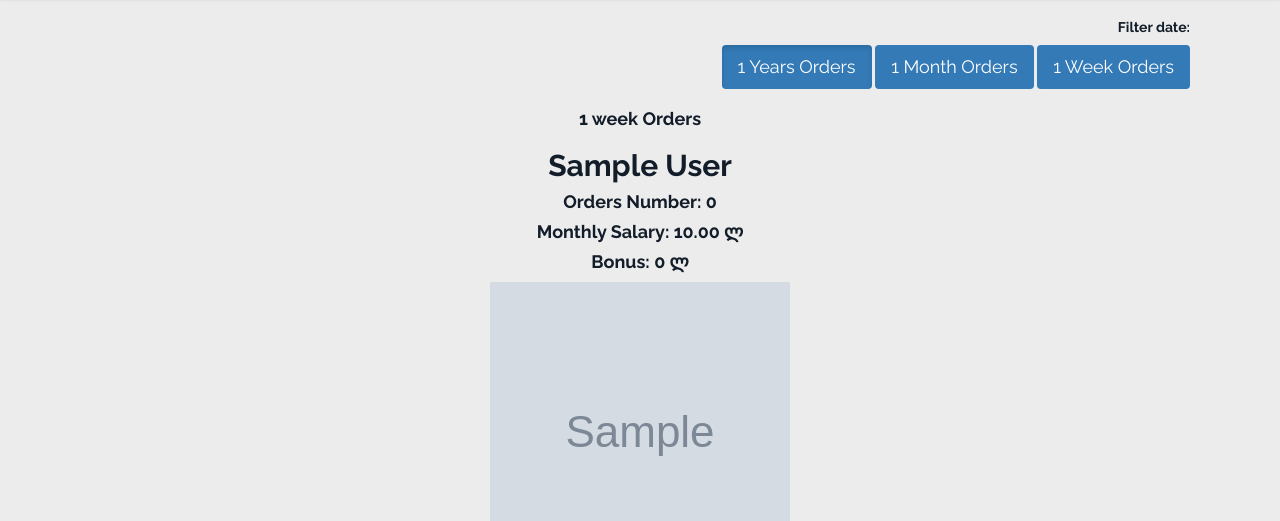
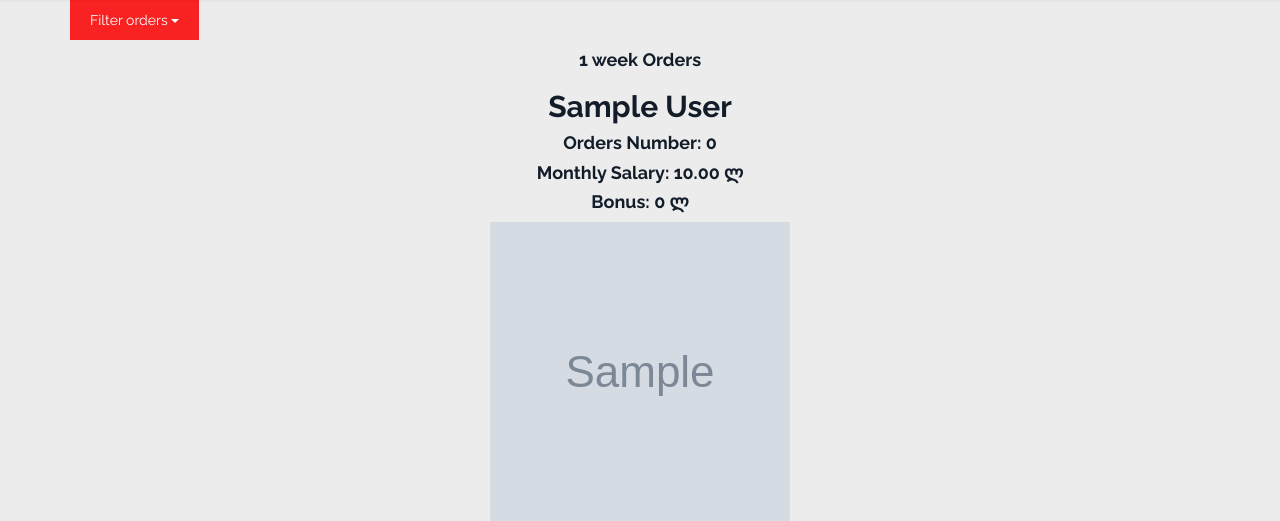
Before and after one commit to Gogora6/car_wash, a Django app: page /1/employee?filter=7 in a window 1280 px wide. Shown: the part 88-609 px from the top of the page. Run offline with Django 3.2, Linux system fonts and the light colour scheme; tables that the repository leaves empty hold one stand-in row (values such as "Sample post"); grey boxes marked "Sample" are stand-in pictures; some libraries are stand-ins or nearby versions.

Commit message:
changed orders filter design

```diff
--- a/serviceapp/views.py
+++ b/serviceapp/views.py
@@ -23,6 +23,7 @@ def employee(request, pk):
     employee_detail = get_object_or_404(User, pk=pk)
 
     filter_day = request.GET.get('filter')
+
     if filter_day:
         filter_date = datetime.datetime.now() - datetime.timedelta(days=int(filter_day))
         orders = Order.objects.filter(employee=pk, start_date__gte=filter_date).all()
@@ -35,6 +36,7 @@ def employee(request, pk):
         bonus = sum_prices * employee_detail.share / 100
     else:
         bonus = 0
+
     return render(request, template_name='pages/employee.html', context={
         'orders': orders,
         'employee': employee_detail,
--- a/templates/pages/employee.html
+++ b/templates/pages/employee.html
@@ -5,19 +5,28 @@
 {% load static %}
 {% block content %}
     <div class="container">
-        <div class="filter-div">
-            <h5 class="text-right wow">Filter date: </h5>
-            <a href='{% url 'employee_detail' employee.id %}?filter=365' id="filter-button"
-               class="btn btn-primary btn-lg active "
-               role="button"
-               aria-pressed="true">1 Years Orders</a>
-            <a href='{% url 'employee_detail' employee.id %}?filter=31' id="filter-button"
-               class="btn btn-primary btn-lg " role="button"
-               aria-pressed="true">1 Month Orders</a>
-            <a href='{% url 'employee_detail' employee.id %}?filter=7' id="filter-button"
-               class="btn btn-primary btn-lg " role="button"
-               aria-pressed="true">1 Week Orders</a>
-
+{#        <div class="filter-div">#}
+{#            <h5 class="text-right wow">Filter date: </h5>#}
+{#            <a href='{% url 'employee_detail' employee.id %}?filter=365' id="filter-button"#}
+{#               class="btn btn-primary btn-lg active "#}
+{#               role="button"#}
+{#               aria-pressed="true">1 Years Orders</a>#}
+{#            <a href='{% url 'employee_detail' employee.id %}?filter=31' id="filter-button"#}
+{#               class="btn btn-primary btn-lg " role="button"#}
+{#               aria-pressed="true">1 Month Orders</a>#}
+{#            <a href='{% url 'employee_detail' employee.id %}?filter=7' id="filter-button"#}
+{#               class="btn btn-primary btn-lg " role="button"#}
+{#               aria-pressed="true">1 Week Orders</a>#}
+{##}
+{#        </div>#}
+        <div class="dropdown">
+            <button class="btn btn-primary dropdown-toggle" type="button" data-toggle="dropdown">Filter orders
+                <span class="caret"></span></button>
+            <ul class="dropdown-menu">
+                <li><a href="{% url 'employee_detail' employee.id %}?filter=7">1 Week Orders</a></li>
+                <li><a href="{% url 'employee_detail' employee.id %}?filter=31">1 Month Orders</a></li>
+                <li><a href="{% url 'employee_detail' employee.id %}?filter=365">1 Year Orders</a></li>
+            </ul>
         </div>
 
         {% if '365' == filter_day %}
```
